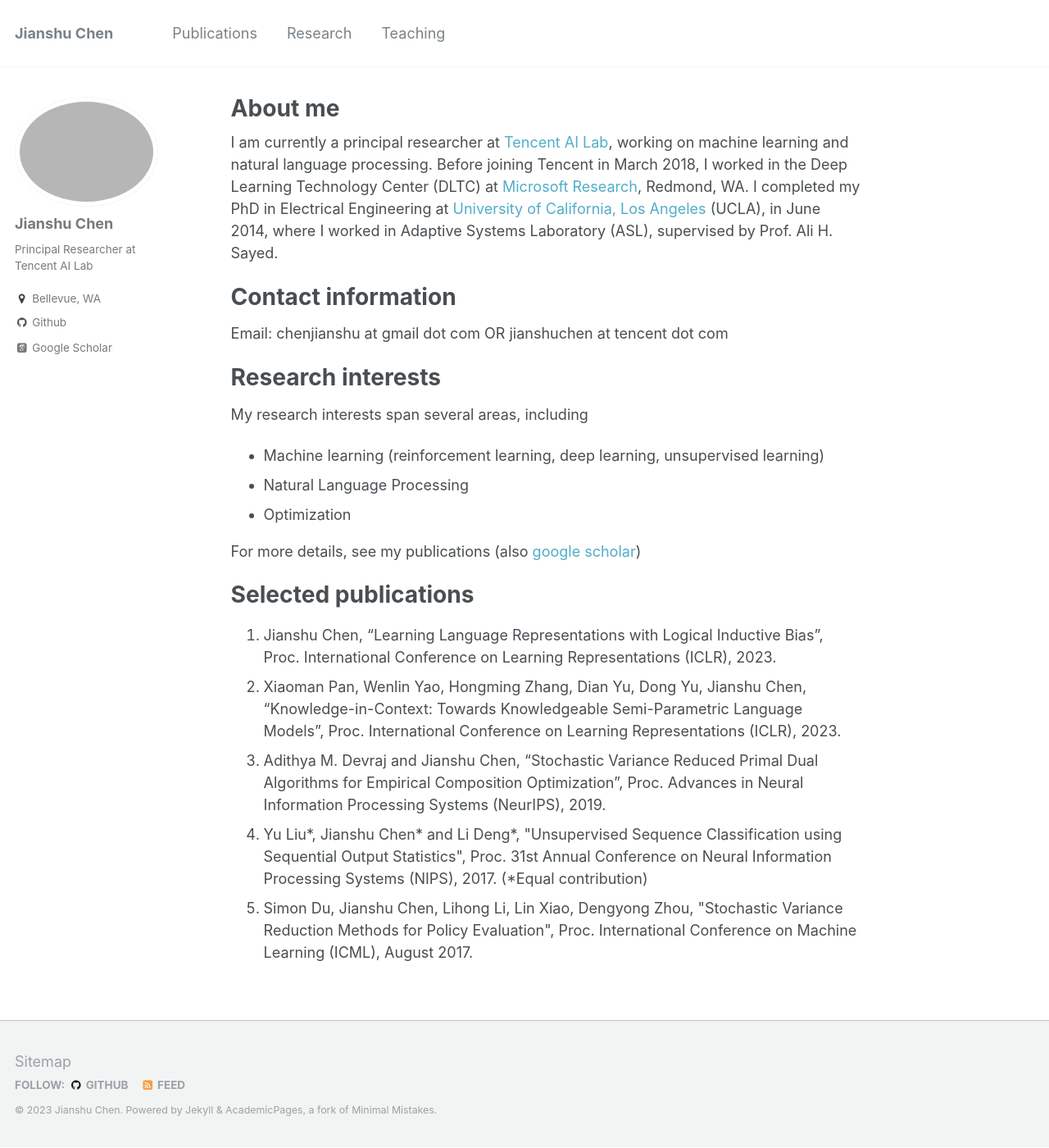
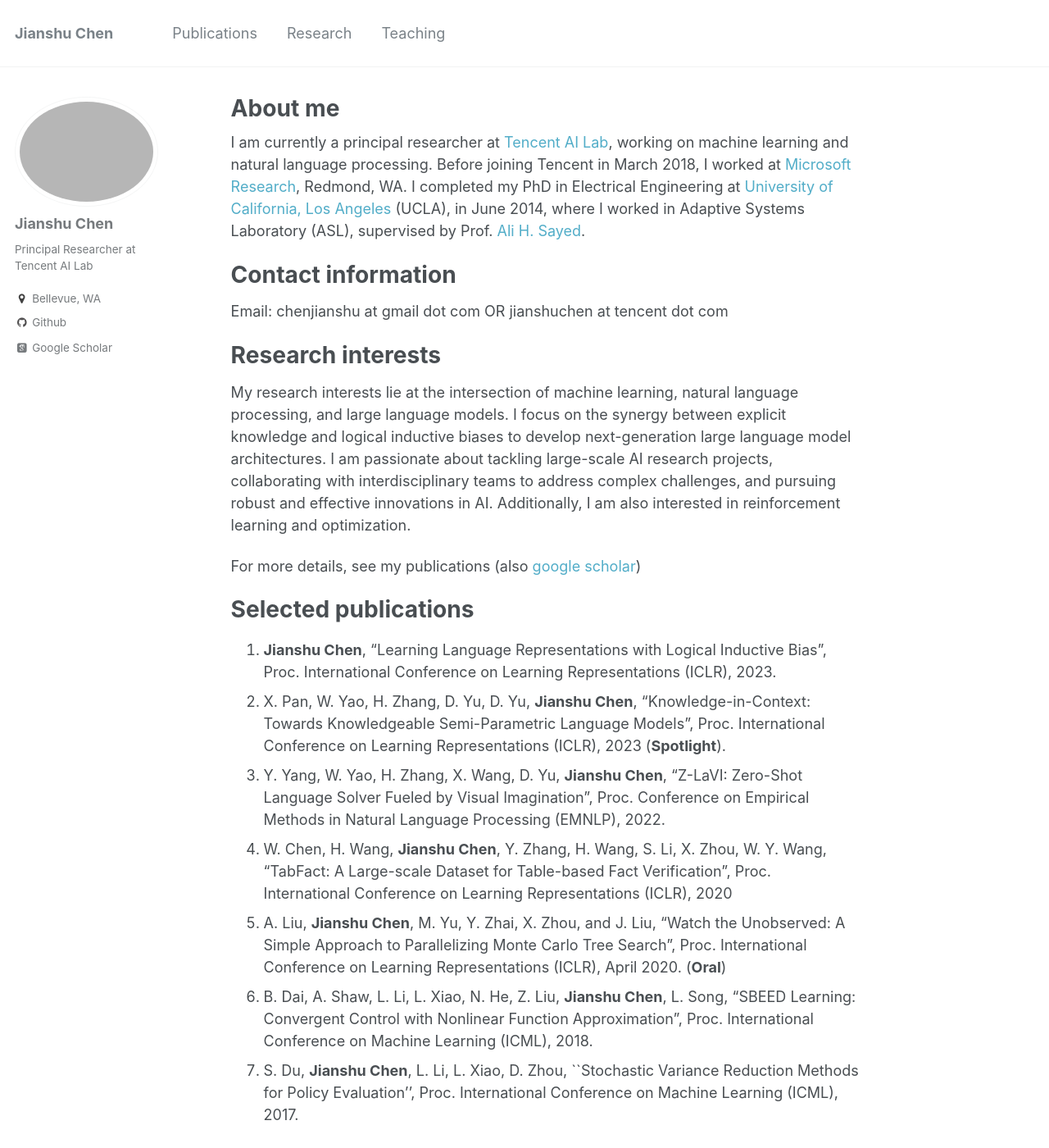
Before and after one commit to chenjianshu/chenjianshu.github.io, a Jekyll site: the page built from _pages/about.md, in a window 1280 px wide and 1400 px high. Shown: the whole window at 82% size. Built offline with Jekyll 4.4.1, drawn with Linux system fonts in a browser that asks for light colours; some web fonts are replaced.

Commit message:
update about

```diff
--- a/_pages/about.md
+++ b/_pages/about.md
@@ -8,7 +8,7 @@ redirect_from:
   - /about.html
 ---
 
-I am currently a principal researcher at [Tencent AI Lab](https://ai.tencent.com/ailab/index.html), working on machine learning and natural language processing. Before joining Tencent in March 2018, I worked in the Deep Learning Technology Center (DLTC) at [Microsoft Research](https://www.microsoft.com/en-us/research/lab/microsoft-research-ai/), Redmond, WA. I completed my PhD in Electrical Engineering at [University of California, Los Angeles](http://www.ucla.edu/) (UCLA), in June 2014, where I worked in Adaptive Systems Laboratory (ASL), supervised by Prof. Ali H. Sayed.
+I am currently a principal researcher at [Tencent AI Lab](https://ai.tencent.com/ailab/index.html), working on machine learning and natural language processing. Before joining Tencent in March 2018, I worked at [Microsoft Research](https://www.microsoft.com/en-us/research/lab/microsoft-research-ai/), Redmond, WA. I completed my PhD in Electrical Engineering at [University of California, Los Angeles](http://www.ucla.edu/) (UCLA), in June 2014, where I worked in Adaptive Systems Laboratory (ASL), supervised by Prof. [Ali H. Sayed](https://asl.epfl.ch/biography/).
 
 
 Contact information
@@ -18,18 +18,17 @@ Email: chenjianshu at gmail dot com OR jianshuchen at tencent dot com
 
 Research interests
 ======
-My research interests span several areas, including
-* Machine learning (reinforcement learning, deep learning, unsupervised learning)
-* Natural Language Processing
-* Optimization
+My research interests lie at the intersection of machine learning, natural language processing, and large language models. I focus on the synergy between explicit knowledge and logical inductive biases to develop next-generation large language model architectures. I am passionate about tackling large-scale AI research projects, collaborating with interdisciplinary teams to address complex challenges, and pursuing robust and effective innovations in AI. Additionally, I am also interested in reinforcement learning and optimization.
 
 For more details, see my publications (also [google scholar](https://scholar.google.com/citations?user=jQeFWdoAAAAJ&hl=en))
 
 
 Selected publications
 ======
-1. Jianshu Chen, “Learning Language Representations with Logical Inductive Bias”, Proc. International Conference on Learning Representations (ICLR), 2023.
-1. Xiaoman Pan, Wenlin Yao, Hongming Zhang, Dian Yu, Dong Yu, Jianshu Chen, “Knowledge-in-Context: Towards Knowledgeable Semi-Parametric Language Models”, Proc. International Conference on Learning Representations (ICLR), 2023.
-1. Adithya M. Devraj and Jianshu Chen, “Stochastic Variance Reduced Primal Dual Algorithms for Empirical Composition Optimization”, Proc. Advances in Neural Information Processing Systems (NeurIPS), 2019.
-1. Yu Liu\*, Jianshu Chen\* and Li Deng\*, \"Unsupervised Sequence Classification using Sequential Output Statistics\", Proc. 31st Annual Conference on Neural Information Processing Systems (NIPS), 2017. (\*Equal contribution)
-1. Simon Du, Jianshu Chen, Lihong Li, Lin Xiao, Dengyong Zhou, \"Stochastic Variance Reduction Methods for Policy Evaluation\", Proc. International Conference on Machine Learning (ICML), August 2017.
+1. **Jianshu Chen**, “Learning Language Representations with Logical Inductive Bias”, Proc. International Conference on Learning Representations (ICLR), 2023.
+1. X. Pan, W. Yao, H. Zhang, D. Yu, D. Yu, **Jianshu Chen**, “Knowledge-in-Context: Towards Knowledgeable Semi-Parametric Language Models”, Proc. International Conference on Learning Representations (ICLR), 2023 (**Spotlight**).
+1. Y. Yang, W. Yao, H. Zhang, X. Wang, D. Yu, **Jianshu Chen**, “Z-LaVI: Zero-Shot Language Solver Fueled by Visual Imagination”, Proc. Conference on Empirical Methods in Natural Language Processing (EMNLP), 2022.
+1. W. Chen, H. Wang, **Jianshu Chen**, Y. Zhang, H. Wang, S. Li, X. Zhou, W. Y. Wang, “TabFact: A Large-scale Dataset for Table-based Fact Verification”, Proc. International Conference on Learning Representations (ICLR), 2020
+1. A. Liu, **Jianshu Chen**, M. Yu, Y. Zhai, X. Zhou, and J. Liu, “Watch the Unobserved: A Simple Approach to Parallelizing Monte Carlo Tree Search”, Proc. International Conference on Learning Representations (ICLR), April 2020. (**Oral**)
+1. B. Dai, A. Shaw, L. Li, L. Xiao, N. He, Z. Liu, **Jianshu Chen**, L. Song, “SBEED Learning: Convergent Control with Nonlinear Function Approximation”, Proc. International Conference on Machine Learning (ICML), 2018.
+1. S. Du, **Jianshu Chen**, L. Li, L. Xiao, D. Zhou, ``Stochastic Variance Reduction Methods for Policy Evaluation'', Proc. International Conference on Machine Learning (ICML), 2017.
```
